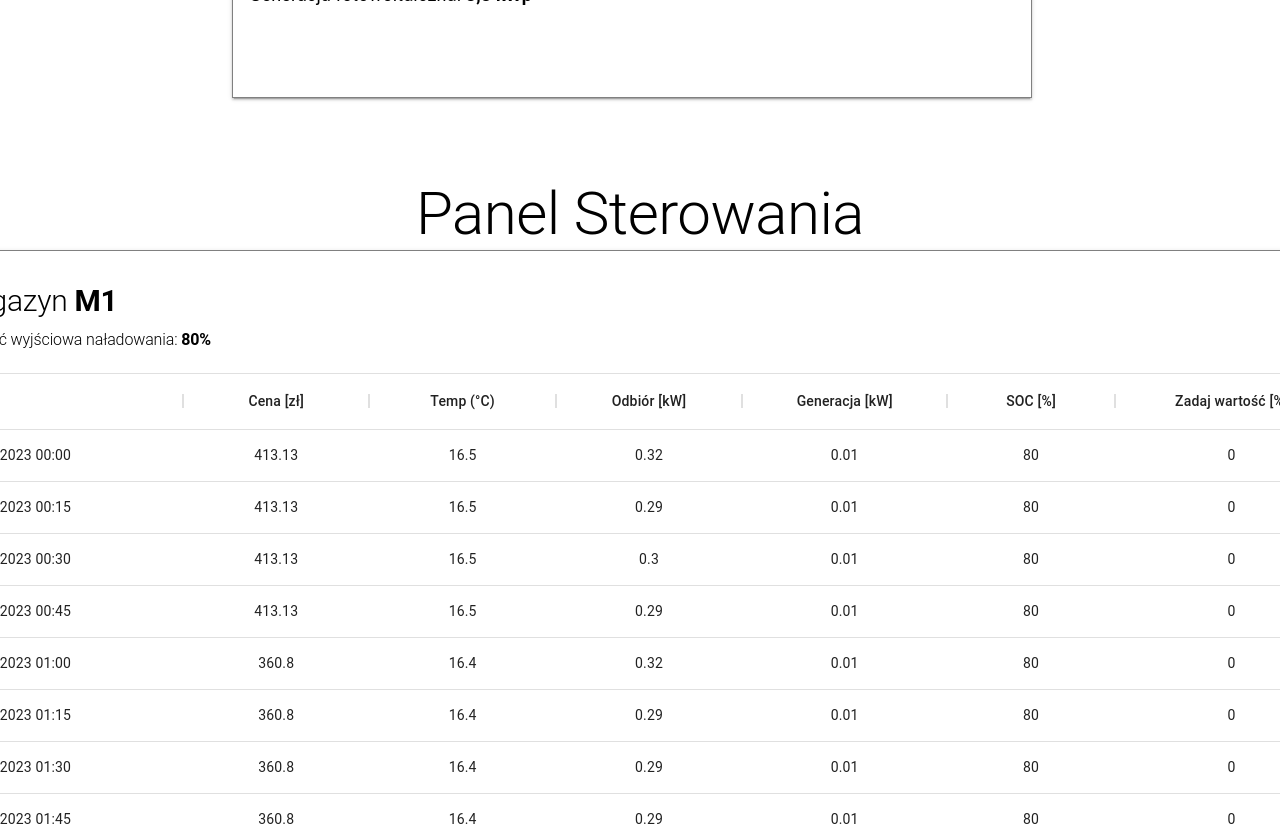
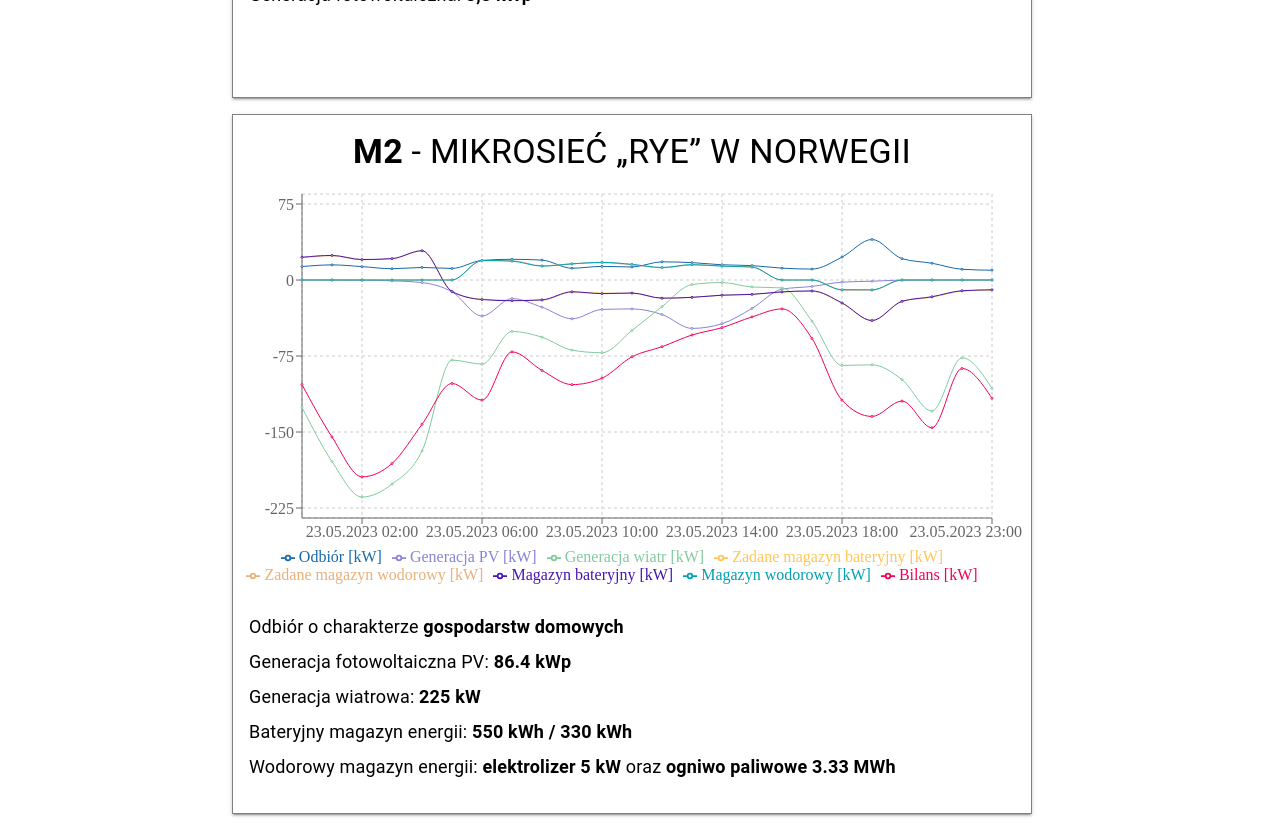
Before and after one commit to LukaszJasinskiGitHub/Monolith, a React (Create React App) app: page / in a window 1280 px wide. Shown: the part 1540-2366 px from the top of the page. Built offline with nearby package versions, Linux system fonts and the light colour scheme.

Commit message:
MOA-5: Add Unit Gamma Monitoring component.

```diff
--- a/src/App.tsx
+++ b/src/App.tsx
@@ -8,6 +8,7 @@ import "./App.css";
 
 const UnitAlfaMonitoring = lazy(() => import("../src/components/unit-alfa-monitoring"));
 const UnitBetaMonitoring = lazy(() => import("../src/components/unit-beta-monitoring"));
+const UnitGammaMonitoring = lazy(() => import("../src/components/unit-gamma-monitoring"));
 
 const UnitAlfaControl = lazy(() => import("../src/components/unit-alfa-control"));
 const UnitBetaControl = lazy(() => import("../src/components/unit-beta-control"));
@@ -35,6 +36,7 @@ const App = () => {
                   <Stack flexDirection="row" alignItems="center" justifyContent="center" flexWrap="wrap">
                     <UnitAlfaMonitoring />
                     <UnitBetaMonitoring />
+                    <UnitGammaMonitoring />
                   </Stack>
                 </Stack>
 
--- /dev/null
+++ b/src/components/unit-gamma-monitoring/Chart/index.tsx
@@ -0,0 +1,177 @@
+import React, { useState, useEffect } from "react";
+import Papa from "papaparse";
+import { Box, Stack, Typography } from "@mui/material";
+import { XAxis, YAxis, CartesianGrid, Tooltip, Legend, LineChart, Line, } from "recharts";
+
+import { dataChart } from "../data/dataChart";
+
+
+export interface ParsedDataInterface {
+  date: string;
+  load: string | number;
+  generationPV: string | number;
+  generationWind: string | number;
+  setCharge1: string | number;
+  setCharge2: string | number;
+  chargeLevel1: string | number;
+  chargeLevel2: string | number;
+  balance: string | number;
+}
+
+enum ParsedDataKeys {
+  DATE = "date",
+  LOAD = "load",
+  GENERATION_PV = "generationPV",
+  GENERATION_WIND = "generationWind",
+  SET_CHARGE1 = "setCharge1",
+  SET_CHARGE2 = "setCharge2",
+  CHARGE_LEVEL1 = "chargeLevel1",
+  CHARGE_LEVEL2 = "chargeLevel2",
+  BALANCE = "balance"
+}
+
+export default function ChartC() {
+  const [parsedData, setParsedData] = useState<ParsedDataInterface[]>([]);
+
+  useEffect(() => {
+    Papa.parse(dataChart, {
+      complete: function (results: { data: any[]; }) {
+        const transformedData = results.data.filter(item => item[0] !== '').map(item => ({
+          date: item[0],
+          load: Number(item[1]),
+          generationPV: Number(item[2]),
+          generationWind: Number(item[3]),
+          setCharge1: Number(item[4]),
+          setCharge2: Number(item[5]),
+          chargeLevel1: Number(item[6]),
+          chargeLevel2: Number(item[7]),
+          balance: Number(item[8]),
+        }));
+
+        setParsedData(transformedData);
+      },
+    });
+  }, []);
+
+  const dotProps = { r: 1 };
+  const activeDotProps = { r: 6 };
+  const lineType = "monotone";
+
+  return (
+    <Box
+      component="section"
+      flexDirection="column"
+      sx={{ width: 800, height: 700, border: "1px solid gray", p: 2, mb: 2, mr: 2, boxShadow: "0px 3px 1px -2px rgb(0 0 0 / 20%), 0px 2px 2px 0px rgb(0 0 0 / 14%), 0px 1px 5px 0px rgb(0 0 0 / 12%)" }}
+    >
+      <Stack component="section" flexDirection="column" justifyContent="center" alignItems="center" sx={{ mb: 3, p: 0 }}>
+        <Typography variant="h4" component="h2" sx={{ pb: 2, textTransform: "uppercase", textAlign: "center" }}>
+          <strong>M2</strong> - Mikrosieć „Rye” w Norwegii
+        </Typography>
+
+        <LineChart width={780} height={400} data={parsedData} margin={{ top: 5, right: 30, left: 0, bottom: 5 }}>
+          <CartesianGrid strokeDasharray="3 3" />
+          <XAxis dataKey={ParsedDataKeys.DATE} />
+          <YAxis domain={['dataMin', 'auto']} padding={{ top: 10, bottom: 10 }} allowDataOverflow={false} />
+          <Tooltip />
+          <Legend />
+
+          <Line
+            dataKey={ParsedDataKeys.LOAD}
+            name="Odbiór [kW]"
+            stroke="#1769aa"
+            type={lineType}
+            dot={dotProps}
+            activeDot={activeDotProps}
+          />
+
+          <Line
+            dataKey={ParsedDataKeys.GENERATION_PV}
+            name="Generacja PV [kW]"
+            stroke="#8884d8"
+            type={lineType}
+            dot={dotProps}
+            activeDot={activeDotProps}
+          />
+
+          <Line
+            dataKey={ParsedDataKeys.GENERATION_WIND}
+            name="Generacja wiatr [kW]"
+            stroke="#82ca9d"
+            type={lineType}
+            dot={dotProps}
+            activeDot={activeDotProps}
+          />
+
+          <Line
+            dataKey={ParsedDataKeys.SET_CHARGE1}
+            name="Zadane magazyn bateryjny [kW]"
+            stroke="#ffc658"
+            type={lineType}
+            dot={dotProps}
+            activeDot={activeDotProps}
+          />
+
+          <Line
+            dataKey={ParsedDataKeys.SET_CHARGE2}
+            name="Zadane magazyn wodorowy [kW]"
+            stroke="#EAB07B"
+            type={lineType}
+            dot={dotProps}
+            activeDot={activeDotProps}
+          />
+
+          <Line
+            dataKey={ParsedDataKeys.CHARGE_LEVEL1}
+            name="Magazyn bateryjny [kW]"
+            stroke="#4615b2"
+            type={lineType}
+            dot={dotProps}
+            activeDot={activeDotProps}
+          />
+
+          <Line
+            dataKey={ParsedDataKeys.CHARGE_LEVEL2}
+            name="Magazyn wodorowy [kW]"
+            stroke="#00a0b2"
+            type={lineType}
+            dot={dotProps}
+            activeDot={activeDotProps}
+          />
+
+          <Line
+            dataKey={ParsedDataKeys.BALANCE}
+            name="Bilans [kW]"
+            stroke="#f50057"
+            type={lineType}
+            dot={dotProps}
+            activeDot={activeDotProps}
+          />
+        </LineChart>
+      </Stack>
+
+      <Typography gutterBottom variant="h2" component="div" sx={{ mt: 1 }}>
+        <Stack component="section" flexDirection="column" justifyContent="center" sx={{ p: 0 }}>
+          <Typography sx={{ pb: 1, fontSize: 18 }}>
+            Odbiór o charakterze <strong>gospodarstw domowych</strong>
+          </Typography>
+
+          <Typography sx={{ pb: 1, fontSize: 18 }}>
+            Generacja fotowoltaiczna PV: <strong>86.4 kWp</strong>
+          </Typography>
+
+          <Typography sx={{ pb: 1, fontSize: 18 }}>
+            Generacja wiatrowa: <strong>225 kW</strong>
+          </Typography>
+
+          <Typography sx={{ pb: 1, fontSize: 18 }}>
+            Bateryjny magazyn energii: <strong>550 kWh / 330 kWh</strong>
+          </Typography>
+
+          <Typography sx={{ pb: 1, fontSize: 18 }}>
+            Wodorowy magazyn energii: <strong>elektrolizer 5 kW</strong> oraz <strong>ogniwo paliwowe 3.33 MWh</strong>
+          </Typography>
+        </Stack>
+      </Typography>
+    </Box>
+  );
+}
--- /dev/null
+++ b/src/components/unit-gamma-monitoring/data/dataChart.ts
@@ -0,0 +1,25 @@
+export const dataChart = `23.05.2023 00:00;13.25;0.00;-125.66;22;0;22.41;0.00;-103.25
+23.05.2023 01:00;14.92;0.00;-179.16;24;0;24.24;0.00;-154.92
+23.05.2023 02:00;13.22;-0.20;-214.21;20;0;20.19;0.00;-194.22
+23.05.2023 03:00;11.12;-0.83;-201.41;21;0;21.12;0.00;-181.12
+23.05.2023 04:00;12.37;-2.58;-168.64;29;0;28.85;0.00;-142.37
+23.05.2023 05:00;11.41;-11.67;-79.03;-11;0;-11.41;0.00;-102.11
+23.05.2023 06:00;19.29;-35.56;-83.02;-19;19;-19.29;19.29;-118.58
+23.05.2023 07:00;20.45;-18.33;-50.75;-20;19;-20.45;18.64;-70.89
+23.05.2023 08:00;19.62;-26.86;-56.44;-20;14;-19.62;13.68;-89.24
+23.05.2023 09:00;11.62;-38.29;-69.25;-12;16;-11.62;15.92;-103.24
+23.05.2023 10:00;13.44;-29.07;-71.79;-13;17;-13.44;17.42;-96.88
+23.05.2023 11:00;12.86;-28.53;-49.80;-13;15;-12.86;15.47;-75.73
+23.05.2023 12:00;17.92;-34.06;-26.23;-18;12;-17.92;12.37;-65.84
+23.05.2023 13:00;17.14;-47.79;-4.49;-17;15;-17.14;15.13;-54.28
+23.05.2023 14:00;15.00;-43.17;-2.53;-15;14;-15.00;13.70;-47.00
+23.05.2023 15:00;14.21;-28.03;-6.89;-14;13;-14.21;12.71;-36.42
+23.05.2023 16:00;11.69;-9.05;-7.80;-12;0;-11.69;0.00;-28.53
+23.05.2023 17:00;10.78;-6.36;-40.61;-11;0;-10.78;0.00;-57.75
+23.05.2023 18:00;22.59;-2.12;-84.32;-23;-10;-22.59;-9.59;-118.62
+23.05.2023 19:00;40.01;-1.22;-83.70;-40;-10;-40.01;-9.72;-134.65
+23.05.2023 20:00;21.04;-0.10;-98.35;-21;0;-21.04;0.00;-119.49
+23.05.2023 21:00;16.52;0.00;-129.30;-17;0;-16.52;0.00;-145.82
+23.05.2023 22:00;10.59;0.00;-76.74;-11;0;-10.59;0.00;-87.33
+23.05.2023 23:00;9.65;0.00;-107.08;-10;0;-9.65;0.00;-116.73
+`;
--- /dev/null
+++ b/src/components/unit-gamma-monitoring/index.tsx
@@ -0,0 +1,13 @@
+import React from "react";
+import { Stack } from "@mui/material";
+
+import Chart from "./Chart";
+
+const UnitGammaMonitoring = () => (
+  <Stack direction="column" flexWrap="wrap" alignItems="center">
+    <Chart />
+  </Stack>
+);
+
+
+export default UnitGammaMonitoring;
```
